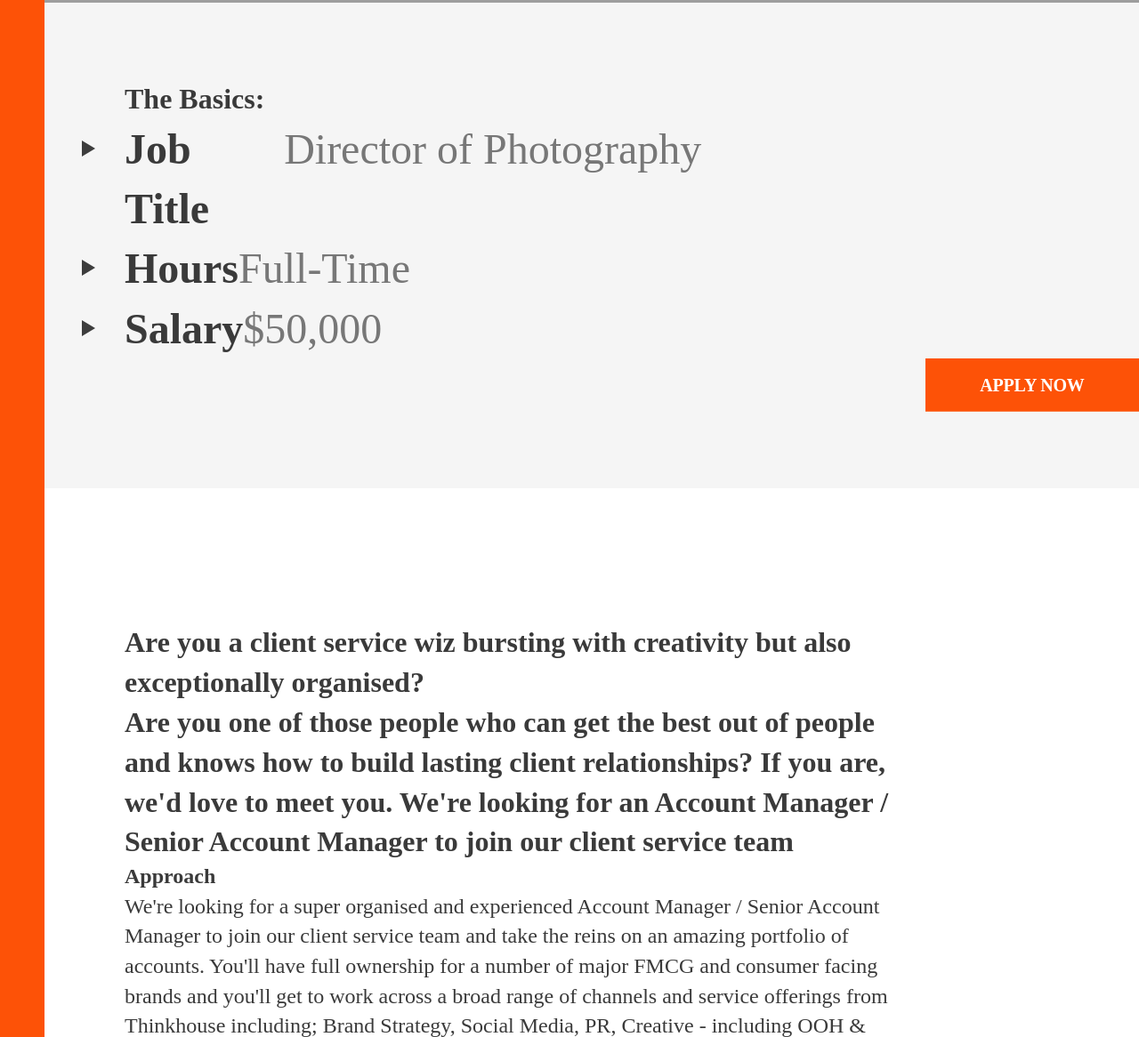
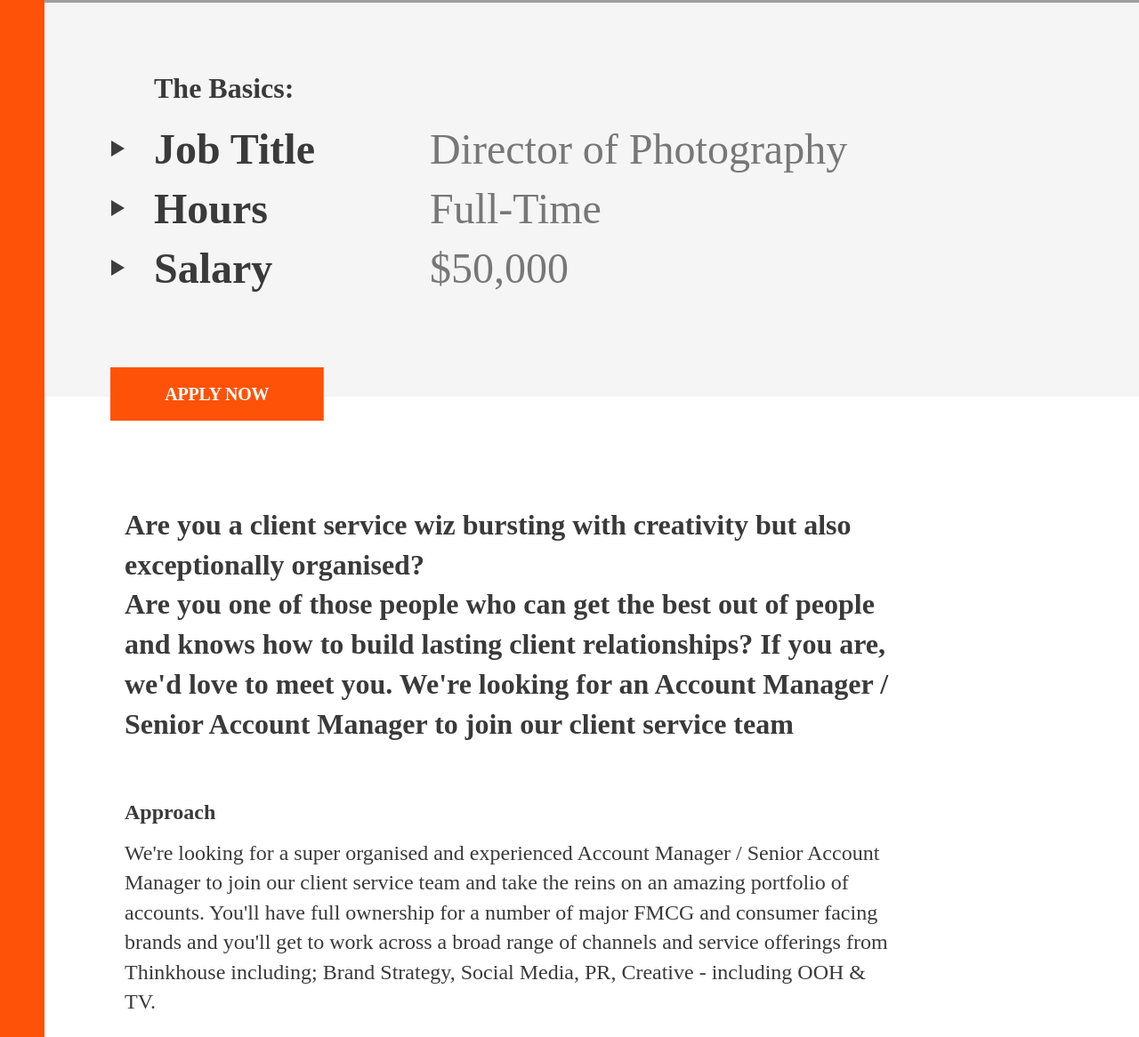
Before and after one commit to shaunfff/thinkhouse, a website: page job-article.html in a window 1280 px wide. Shown: the part 854-2020 px from the top of the page at 89% size. Drawn offline with nearby package versions, Linux system fonts and the light colour scheme; grey boxes are pictures that could not be loaded; a web font is replaced by a local one.

Commit message:
ccchhangees

```diff
--- a/css/source/layout/_main.scss
+++ b/css/source/layout/_main.scss
@@ -1909,24 +1909,38 @@ a.button {
 }
 
 .job-details {
-  padding: 7% 0 7%;
+  position: relative;
+
+  &__btn {
+    position: absolute;
+    left: 6%;
+    bottom: -6%;
+    z-index: 1;
+    @include media("<small") {
+      bottom: -10%;
+    }
+  }
 
   h3 {
     color: $dark-grey;
-    @extend %marginLeft;
+    margin-left: 10%;
     @extend %lineLength;
     @extend %medium;
     font-weight: $demi;
+    margin-bottom: 1%;
+    padding: 6% 0 0 0;
   }
   ul {
     @extend %large-list;
-    @extend %marginLeft;
-    @extend %lineLength;
+    margin-left: 10%;
+    @extend %lineLength;
+    padding: 0 0 9% 0;
     li {
       display: flex;
       font-weight: $demi;
       color: $dark-grey;
       position: relative;
+
       &::before {
         content: "";
         border-color: transparent rgb(61, 61, 61);
@@ -1938,6 +1952,9 @@ a.button {
         top: 0.5em;
         position: absolute;
       }
+      h5 {
+        width: 45%;
+      }
       p {
         font-weight: $book;
         color: rgb(119, 119, 119);
@@ -1946,8 +1963,21 @@ a.button {
     }
   }
   .button {
-    @extend %marginLeft;
-    width: 240px;
+    width: 15%;
+    color: $white;
+    background: $orange;
+    @include media("<large") {
+      height: 50px;
+      width: 120px;
+    }
+    @include media("<medium") {
+      width: 100px;
+      height: 40px;
+    }
+    @include media("<small") {
+      height: 30px;
+      width: 80px;
+    }
   }
 }
 
@@ -1969,6 +1999,7 @@ a.button {
     @extend %lineLength;
   }
   p {
+    padding-top: 1%;
     @extend %marginLeft;
     @extend %body-article;
     @extend %lineLength;
@@ -2012,7 +2043,6 @@ a.button {
   }
   .button {
     @extend %marginLeft;
-    width: 240px;
   }
 }
 
--- a/job-article.html
+++ b/job-article.html
@@ -2,7 +2,7 @@
 <html lang="en" class="no-js">
   <head>
     <meta charset="utf-8" />
-    <title>Thinkhouse</title>
+    <title>Job</title>
     <meta name="description" content="" />
     <meta name="keywords" content="" />
     <meta name="robots" content="index,follow" />
@@ -60,19 +60,19 @@
             </h3>
             <ul>
               <li>
-                Job Title
+                <h5>Job Title</h5>
                 <p>Director of Photography</p>
               </li>
               <li>
-                Hours
+                <h5>Hours</h5>
                 <p>Full-Time</p>
               </li>
               <li>
-                Salary
+                <h5>Salary</h5>
                 <p>$50,000</p>
               </li>
             </ul>
-            <div class="careers-results__btn">
+            <div class="job-details__btn">
               <div class="mask-container">
                 <a class="button" href="">Apply Now</a>
               </div>
@@ -81,7 +81,7 @@
         </div>
         <div class="wrapper">
           <div class="job-article-intro  white-bg">
-            <h3 class="top-padding-medium">
+            <h3 class="top-padding-small">
               Are you a client service wiz bursting with creativity but also
               exceptionally organised? <br />
               Are you one of those people who can get the best out of people and
@@ -89,7 +89,7 @@
               love to meet you. We're looking for an Account Manager / Senior
               Account Manager to join our client service team
             </h3>
-            <h4>Approach</h4>
+            <h4 class="top-padding-small">Approach</h4>
             <p>
               We're looking for a super organised and experienced Account
               Manager / Senior Account Manager to join our client service team
```
Also changed, not shown: css/build/production.css, css/build/production.min.css, css/source/main.css, 1 other file.
